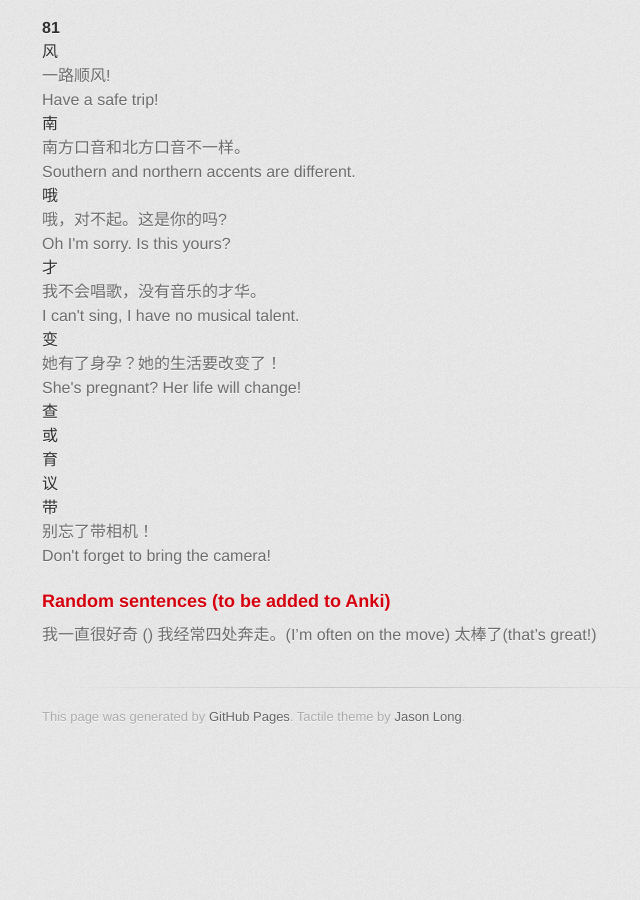
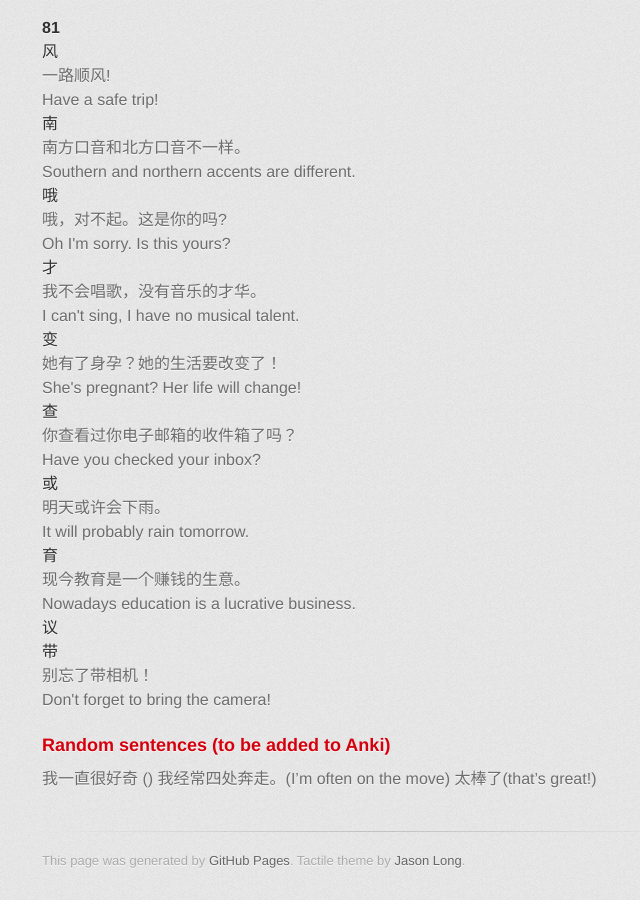
Before and after one commit to axiomiety/axiomiety.github.io, a Jekyll site: the page built from llog/mandarin.markdown, in a window 1280 px wide and 900 px high, scrolled down 5626 px. Shown: the whole window, without its empty margins (288-928 px from the left). Built offline with Jekyll 4.4.1, drawn with Linux system fonts in a browser that asks for light colours; nearby versions of some CDN libraries; some web fonts are replaced; before the commit the page ends 6382 px from its top, so only the background shows below that.

Commit message:
mandarin

```diff
--- a/llog/mandarin.markdown
+++ b/llog/mandarin.markdown
@@ -292,14 +292,14 @@ Character|Sentence|Translation
   <dd>她有了身孕？她的生活要改变了！</dd>
   <dd>She's pregnant? Her life will change!</dd>
   <dt>查</dt>
-  <dd></dd>
-  <dd></dd>
+  <dd>你查看过你电子邮箱的收件箱了吗？</dd>
+  <dd>Have you checked your inbox?</dd>
   <dt>或</dt>
-  <dd></dd>
-  <dd></dd>
+  <dd>明天或许会下雨。</dd>
+  <dd>It will probably rain tomorrow.</dd>
   <dt>育</dt>
-  <dd></dd>
-  <dd></dd>
+  <dd>现今教育是一个赚钱的生意。</dd>
+  <dd>Nowadays education is a lucrative business.</dd>
   <dt>议</dt>
   <dd></dd>
   <dd></dd>
```
